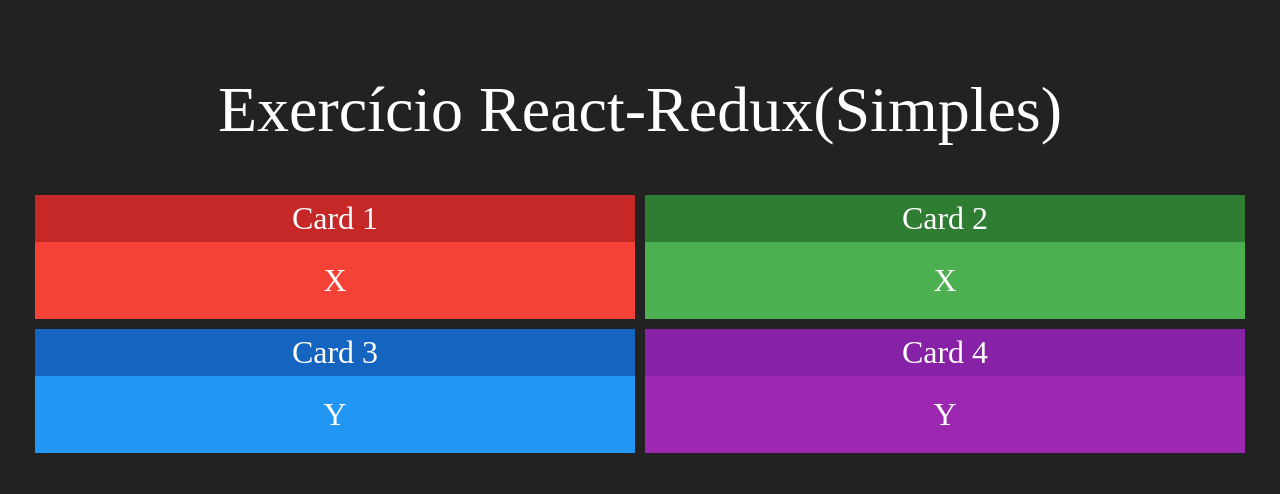
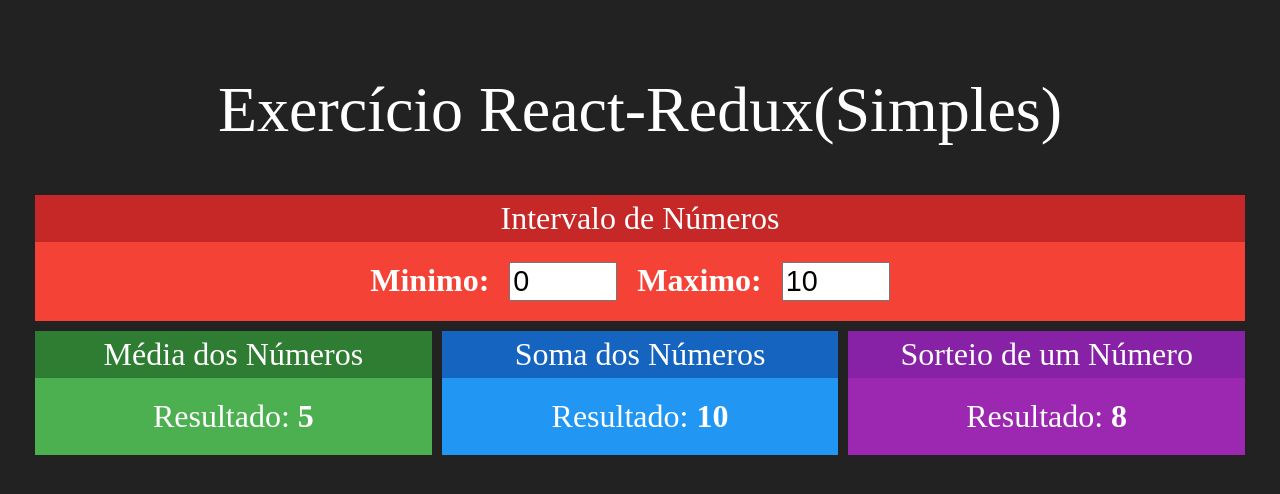
Before and after one commit to diogo-lima-flooxai/project-redux-state-management, a React (Create React App) app in the folder redux-simples/: page / in a window 1280 px wide. Shown: the top 494 px of the page. Built offline with nearby package versions, Linux system fonts and the light colour scheme.

Commit message:
feat: add exemplary components

```diff
--- a/redux-simples/src/App.js
+++ b/redux-simples/src/App.js
@@ -1,17 +1,21 @@
 import './App.css';
-import Card from './components/Card';
+
+import Intervalo from './components/Intervalo';
+import Media from './components/Media';
+import Soma from './components/Soma';
+import Sorteio from './components/Sorteio';
 
 function App() {
   return (
     <div className="App">
       <h1>Exercício React-Redux(Simples)</h1>
       <div className='linha'>
-        <Card title="Card 1" red>X</Card>
-        <Card title="Card 2" green>X</Card>
+        <Intervalo></Intervalo>
       </div>
       <div className='linha'>
-        <Card title="Card 3" blue>Y</Card>
-        <Card title="Card 4" purple>Y</Card>
+        <Media></Media>
+        <Soma></Soma>
+        <Sorteio></Sorteio>
       </div>
     </div>
   );
--- /dev/null
+++ b/redux-simples/src/components/Intervalo.css
@@ -0,0 +1,6 @@
+.Intervalo input{
+  font-size: 1.8rem;
+  margin-left: 20px;
+  margin-right: 20px;
+  width: 100px;
+}
--- /dev/null
+++ b/redux-simples/src/components/Intervalo.jsx
@@ -0,0 +1,20 @@
+import './Intervalo.css'
+
+import Card from './Card'
+
+export default props => {
+  return (
+    <Card title='Intervalo de Números' red>
+      <div className='Intervalo'>
+        <span>
+          <strong>Minimo:</strong>
+          <input type='number' value={0} readOnly />
+        </span>
+        <span>
+          <strong>Maximo:</strong>
+          <input type='number' value={10} readOnly />
+        </span>
+      </div>
+    </Card>
+  )
+}
--- /dev/null
+++ b/redux-simples/src/components/Media.jsx
@@ -0,0 +1,14 @@
+import Card from './Card'
+
+export default props => {
+  return (
+    <Card title='Média dos Números' green>
+      <div>
+        <span>
+          <span>Resultado:</span>
+          <strong> 5</strong>
+        </span>
+      </div>
+    </Card>
+  )
+}
--- /dev/null
+++ b/redux-simples/src/components/Soma.jsx
@@ -0,0 +1,14 @@
+import Card from './Card'
+
+export default props => {
+  return (
+    <Card title='Soma dos Números' blue>
+      <div>
+        <span>
+          <span>Resultado:</span>
+          <strong> 10</strong>
+        </span>
+      </div>
+    </Card>
+  )
+}
--- /dev/null
+++ b/redux-simples/src/components/Sorteio.jsx
@@ -0,0 +1,14 @@
+import Card from './Card'
+
+export default props => {
+  return (
+    <Card title='Sorteio de um Número' purple>
+      <div>
+        <span>
+          <span>Resultado:</span>
+          <strong> 8</strong>
+        </span>
+      </div>
+    </Card>
+  )
+}
```
